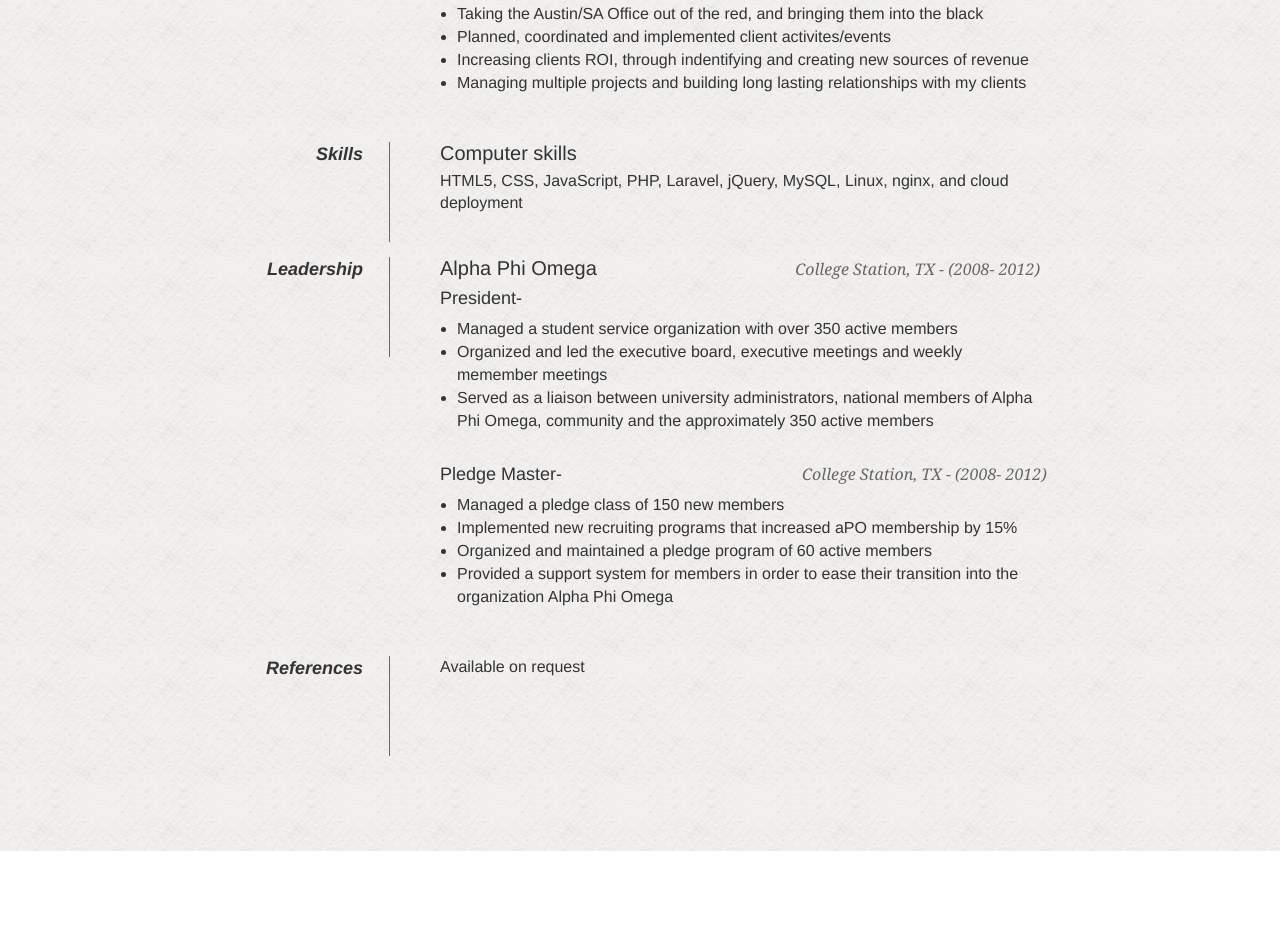
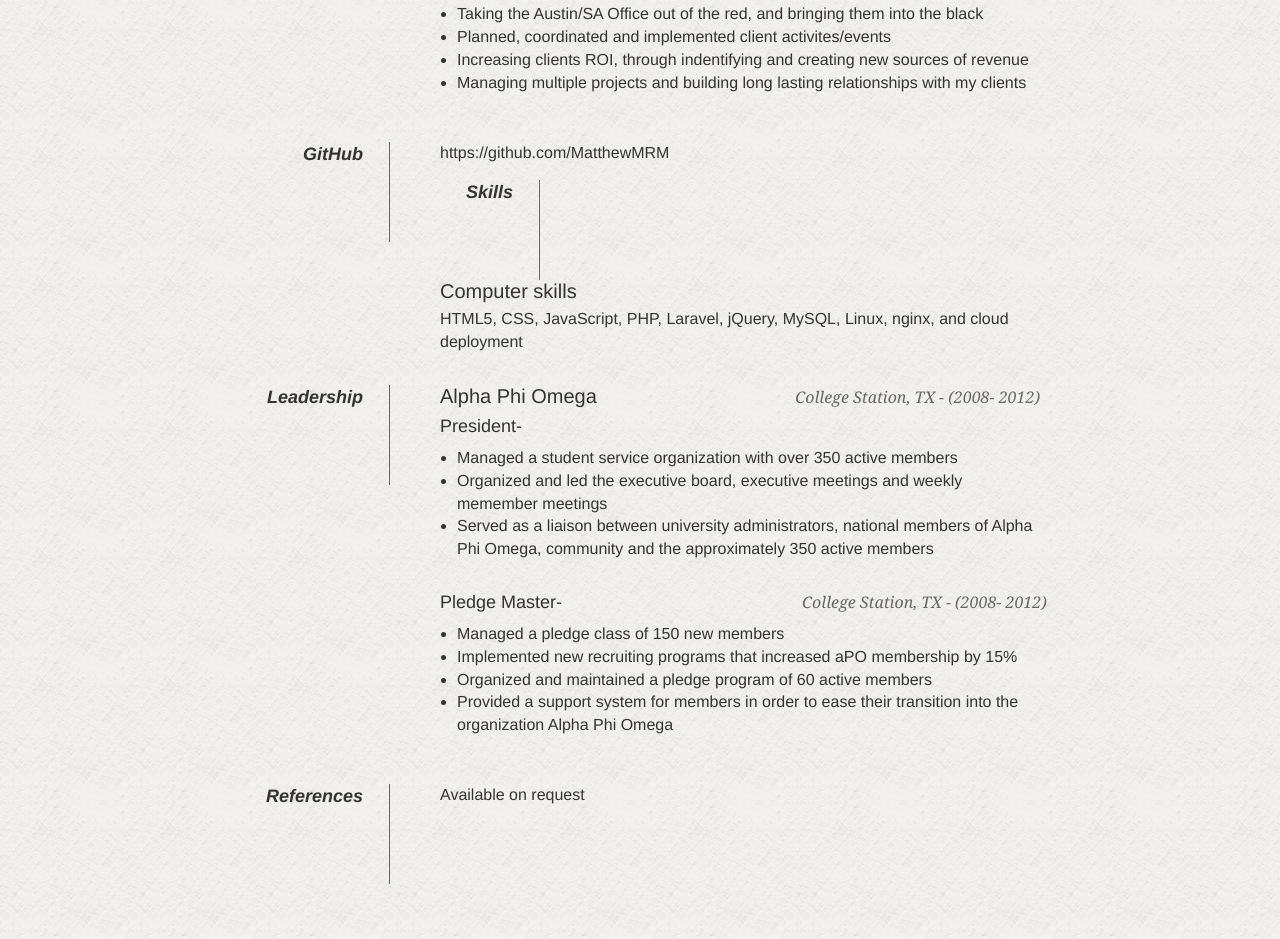
Before and after one commit to MatthewMRM/MatthewMRM.github.io, a plain HTML site: page Resume_1.html in a window 1280 px wide. Shown: the part 800-1739 px from the top of the page. Before the commit the page ends 1651 px from the top, so only its background shows below. Drawn offline with nearby package versions, Linux system fonts and the light colour scheme; a web font is replaced by a local one.

Commit message:
added info

```diff
--- a/Resume_1.html
+++ b/Resume_1.html
@@ -82,12 +82,12 @@
             <dt>Education</dt>
             <dd>
                 <h2>Codeup<span> Student- San Antonio, TX - (March 2016- July 2016)</span></h2>
-                <p><strong>Description:</strong>At Codeup’s Full-Stack Bootcamp, we get a holistic understanding of the technologies powering today’s websites. From designing user interfaces on the front-end with HTML, CSS, and JavaScript, to interacting with servers and crafting applications and databases on the back-end, we leave Codeup's Full-Stack Bootcamp with the skills to build a fully-functioning web app from the ground up.
+                <p><strong>Description:</strong> At Codeup’s Full-Stack Bootcamp, we get a holistic understanding of the technologies powering today’s websites. From designing user interfaces on the front-end with HTML, CSS, and JavaScript, to interacting with servers and crafting applications and databases on the back-end, we leave Codeup's Full-Stack Bootcamp with the skills to build a fully-functioning web app from the ground up.
                 http://codeup.com/bootcamp/
                 </p>
 
                 <h2>Texas A&M University<span> Student- College Station, TX - (2008- 2012)</span></h2>
-                <p><strong>Degree:</strong>Bachelor of Science<br />
+                <p><strong>Degree:</strong> Bachelor of Science<br />
                    <strong>Major:</strong>Economics<br /><strong>Financed 75%</strong> of my college education through employment and grants
                 </p>
 
@@ -117,7 +117,10 @@
             </dd>
 
             <dd class="clear"></dd>
-
+            <dt>GitHub</dt>
+            <dd>
+            <p>https://github.com/MatthewMRM</p>
+            </dd>
             <dt>Skills</dt>
             <dd>
                 <h2>Computer skills</h2>
```
